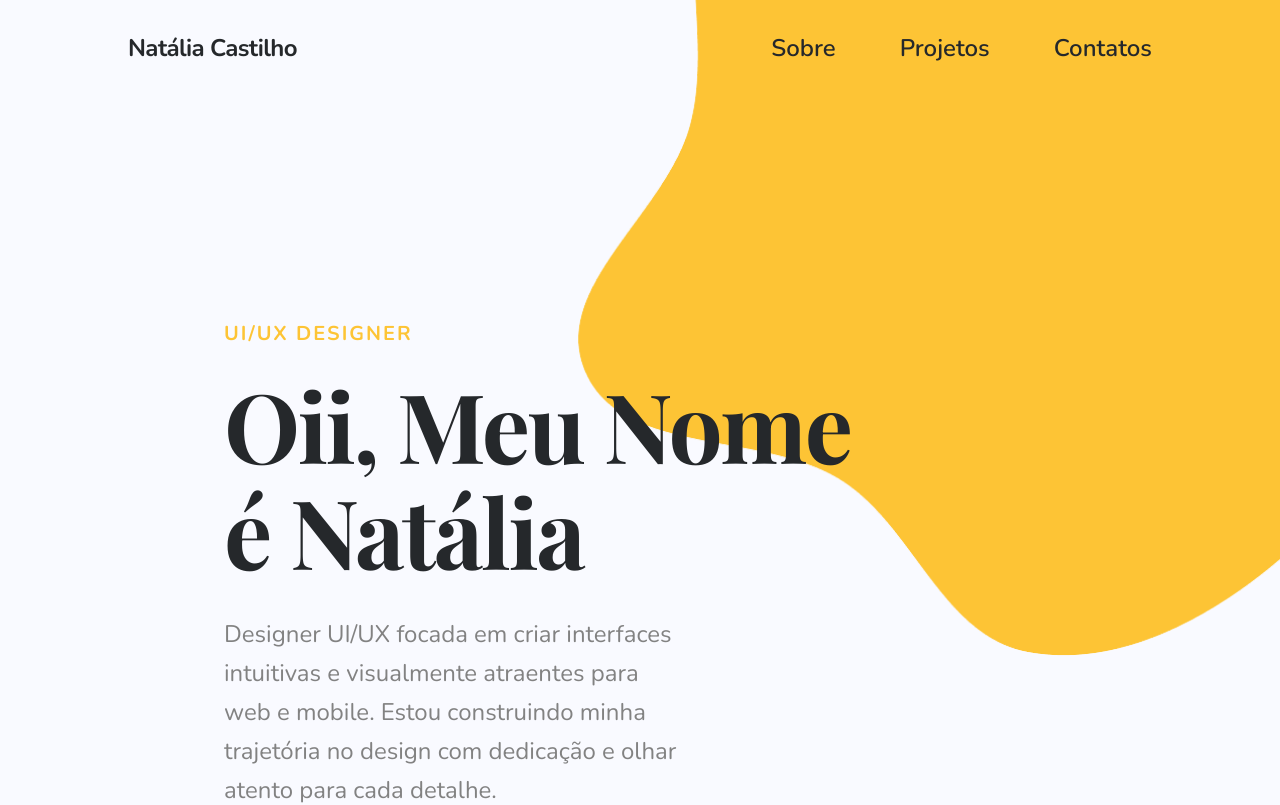
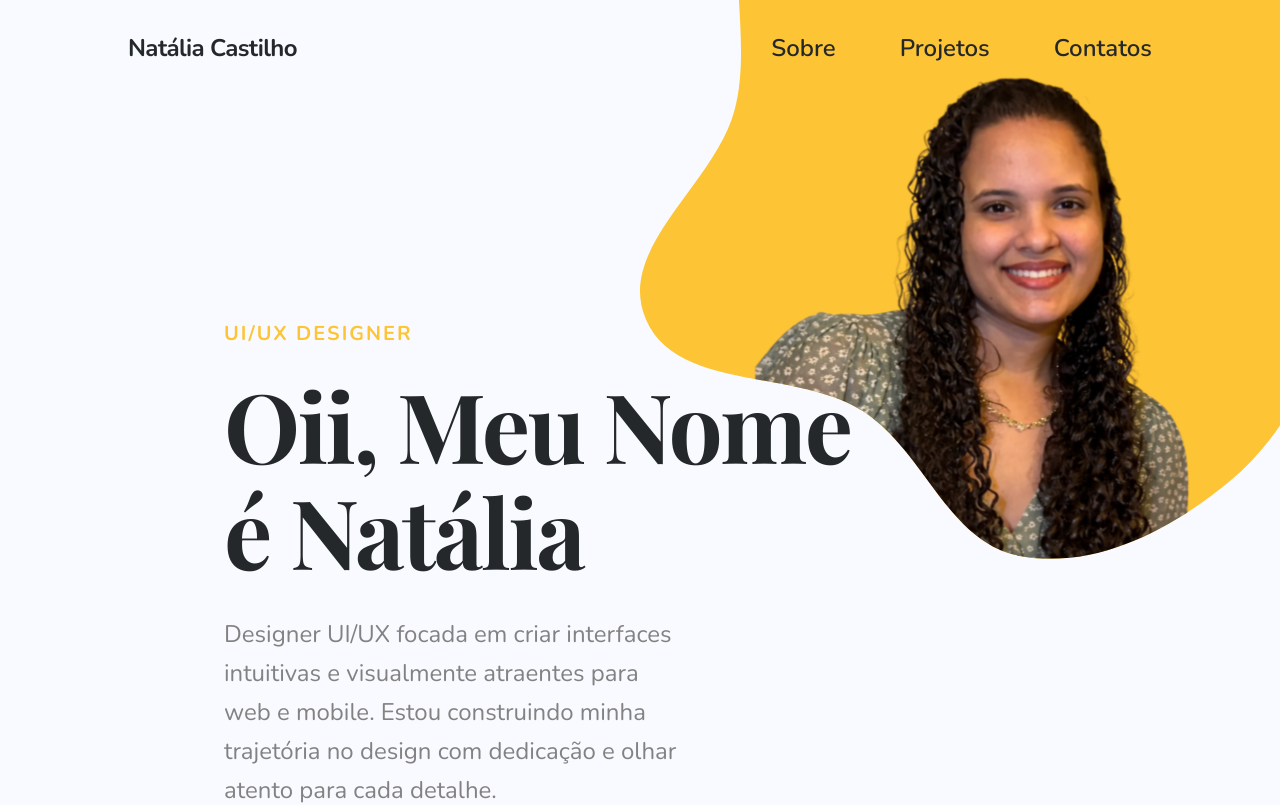
Before and after one commit to Nataly8674/Portifolio, a React (Vite) app: page / in a window 1280 px wide. Shown: the top 805 px of the page. Built offline with nearby package versions, Linux system fonts and the light colour scheme.

Commit message:
Adicionado imagem de perfil com fundo amarelo em SVG

```diff
--- a/src/App.css
+++ b/src/App.css
@@ -0,0 +1,16 @@
+@import url('https://fonts.googleapis.com/css2?family=Playfair+Display:wght@600;700;800&family=Nunito:wght@400;500;600;700&display=swap');
+
+:root {
+  --color-yellow: #FDC435;
+  --color-dark: #25282B;
+  --color-gray: #828282;
+  --color-bg: #F9FAFF;
+}
+
+.font-serif {
+  font-family: 'Playfair Display', serif;
+}
+
+.font-sans {
+  font-family: 'Nunito', sans-serif;
+}
--- a/src/App.jsx
+++ b/src/App.jsx
@@ -1,25 +1,12 @@
 import React from 'react';
 import mancha from './assets/Mancha.svg'
 import minhaFoto from './assets/Perfil.png'
+import NatAmarela from './assets/NatAmarela.svg'
+import "./App.css";
 
 export default function App() {
   return (
     <>
-      {/* Importação das Fontes para replicar o Figma */}
-      <style>{`
-        @import url('https://fonts.googleapis.com/css2?family=Playfair+Display:wght@600;700;800&family=Nunito:wght@400;500;600;700&display=swap');
-
-        :root {
-          --color-yellow: #FDC435;
-          --color-dark: #25282B;
-          --color-gray: #828282;
-          --color-bg: #F9FAFF;
-        }
-
-        .font-serif { font-family: 'Playfair Display', serif; }
-        .font-sans { font-family: 'Nunito', sans-serif; }
-      `}</style>
-
       <div className="min-h-screen bg-[#F9FAFF] font-sans text-[#25282B] overflow-x-hidden selection:bg-[#FDC435] selection:text-white">
 
         {/* Navegação */}
@@ -39,9 +26,13 @@ export default function App() {
 
           {/* Fundo Amarelo (Blob Orgânico) */}
           <img
-            src={mancha}
+            src={NatAmarela}
             className="hidden md:block absolute top-0 right-0 z-0 pointer-events-none"
-            style={{ width: '55%', height: '100vh', objectFit: 'cover' }}
+            style={{
+              width: '50%',
+              // height: '100vh',
+              // objectFit: 'cover',
+            }}
           />
 
           <div className="relative z-10 grid md: gap-16 w-full max-w-7xl mx-auto ml-24 h-full items-center">
@@ -69,23 +60,6 @@ export default function App() {
                   </button>
               </div>
             </div>
-
-            {/* Imagem Direita NÃO CONSEGUI FAZER ESSA BOSTA FUNCIONAR
-            <div className="absolute top-0 right-0 z-10 w-full h-full">
-              <img
-                src={minhaFoto}
-                alt="Natália Castilho"
-                className="absolute -top-[200px] left-350 z-0 pointer-events-none"
-                style={{
-                  zIndex: 1,
-                  WebkitMaskImage: `url(${mancha})`,
-                  maskImage: `url(${mancha})`,
-                  WebkitMaskSize: '100% 100%',
-                  maskSize: '100% 100%',
-                }}
-              />
-            </div> */}
-
 
           </div>
         </section>
```
Also changed, not shown: src/assets/NatAmarela.svg (added).
